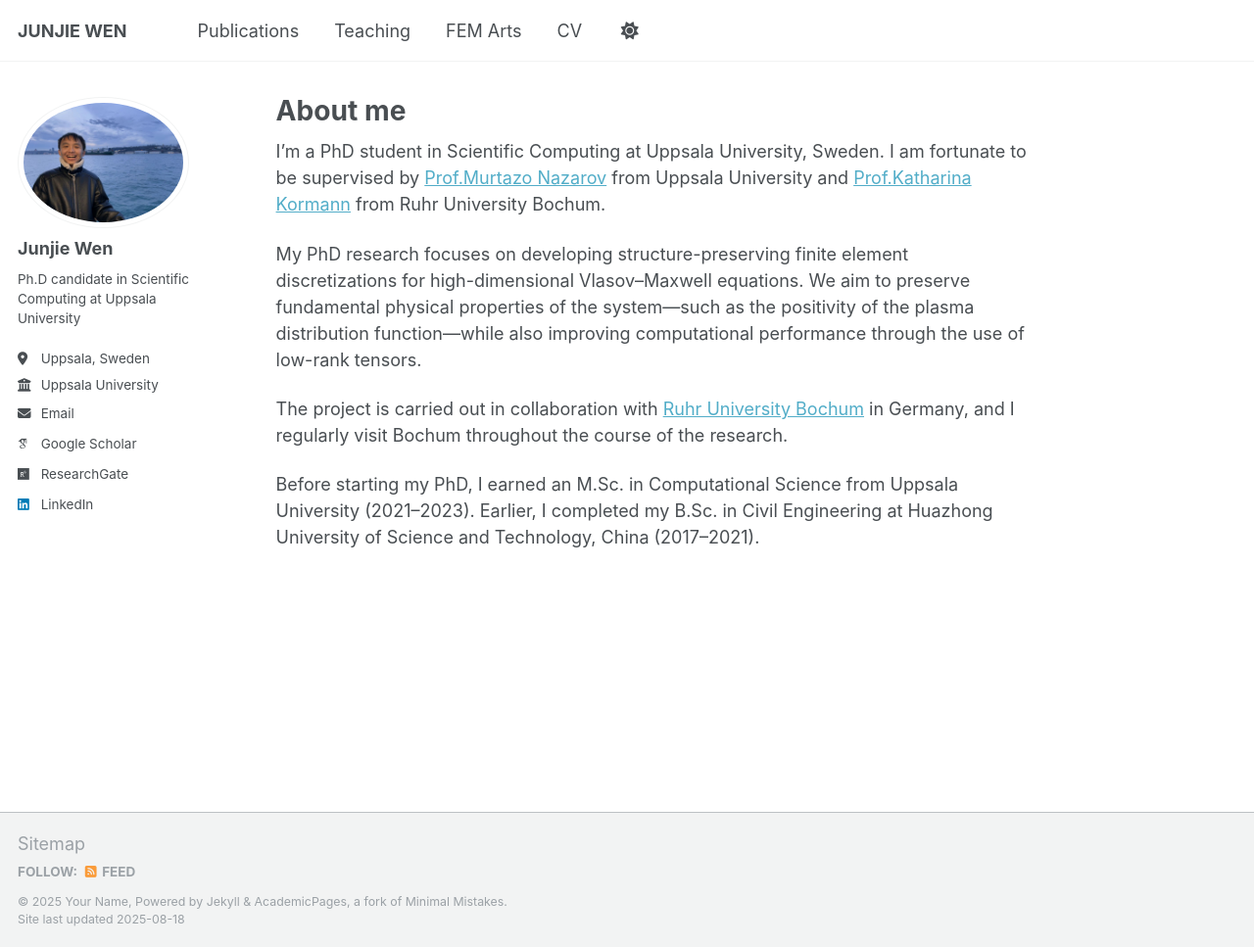
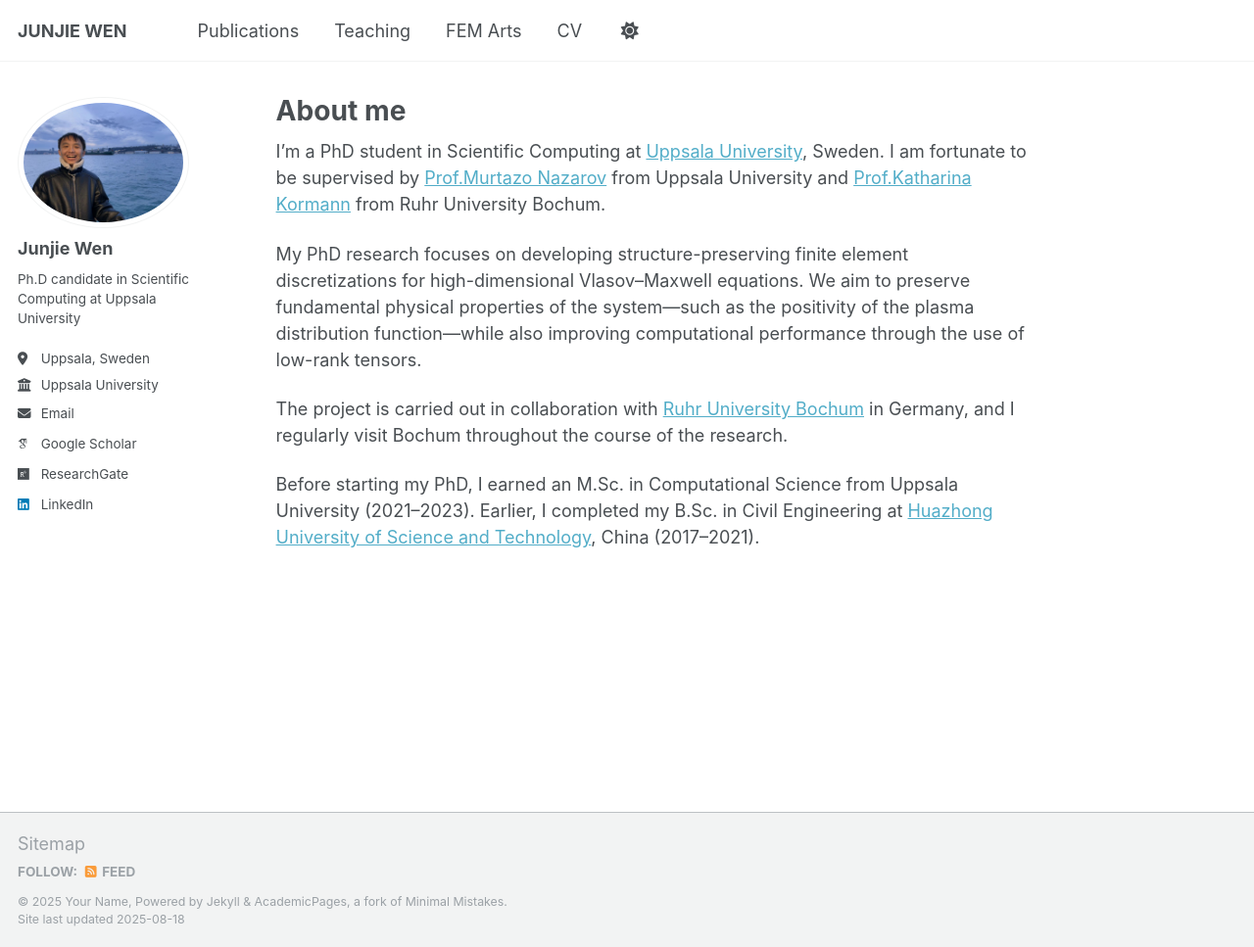
Before and after one commit to WjjSteve/WjjSteve.github.io, a Jekyll site: the page built from _pages/about.md, in a window 1280 px wide and 967 px high. Shown: the whole window at 98% size. Built offline with Jekyll 4.4.1, drawn with Linux system fonts in a browser that asks for light colours; some web fonts are replaced; a script that is not in the unit is left out; part of the change alters nothing that is shown.

```diff
--- a/_pages/about.md
+++ b/_pages/about.md
@@ -7,10 +7,10 @@ redirect_from:
   - /about.html
 ---
 
-I'm a PhD student in Scientific Computing at Uppsala University, Sweden. I am fortunate to be supervised by [Prof.Murtazo Nazarov](https://www.uu.se/kontakt-och-organisation/personal?query=N14-1561) from Uppsala University and [Prof.Katharina Kormann](https://math.ruhr-uni-bochum.de/en/faculty/professorships/numerics/kormann-group/team/prof-dr-katharina-kormann/) from Ruhr University Bo­chum.
+I'm a PhD student in Scientific Computing at [Uppsala University](https://www.uu.se/en), Sweden. I am fortunate to be supervised by [Prof.Murtazo Nazarov](https://www.uu.se/kontakt-och-organisation/personal?query=N14-1561) from Uppsala University and [Prof.Katharina Kormann](https://math.ruhr-uni-bochum.de/en/faculty/professorships/numerics/kormann-group/team/prof-dr-katharina-kormann/) from Ruhr University Bo­chum.
 
 My PhD research focuses on developing structure-preserving finite element discretizations for high-dimensional Vlasov–Maxwell equations. We aim to preserve fundamental physical properties of the system—such as the positivity of the plasma distribution function—while also improving computational performance through the use of low-rank tensors.
 
 The project is carried out in collaboration with [Ruhr University Bochum](https://www.ruhr-uni-bochum.de/en) in Germany, and I regularly visit Bochum throughout the course of the research.
 
-Before starting my PhD, I earned an M.Sc. in Computational Science from Uppsala University (2021–2023). Earlier, I completed my B.Sc. in Civil Engineering at Huazhong University of Science and Technology, China (2017–2021).
+Before starting my PhD, I earned an M.Sc. in Computational Science from Uppsala University (2021–2023). Earlier, I completed my B.Sc. in Civil Engineering at [Huazhong University of Science and Technology](https://english.hust.edu.cn/), China (2017–2021).
```
